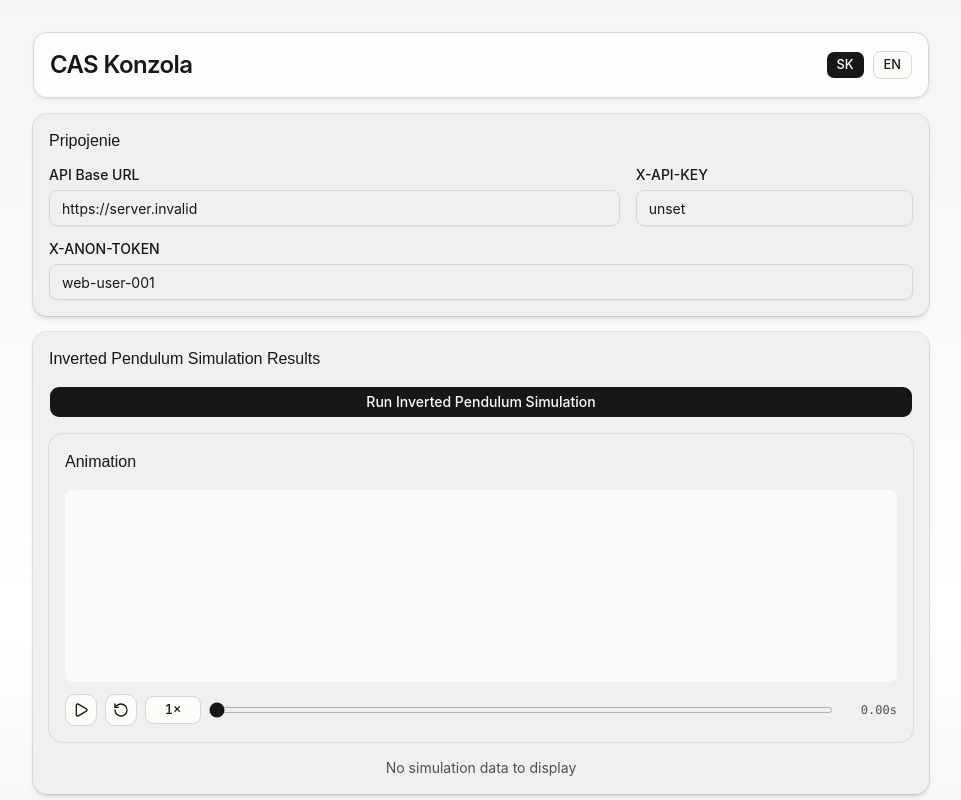
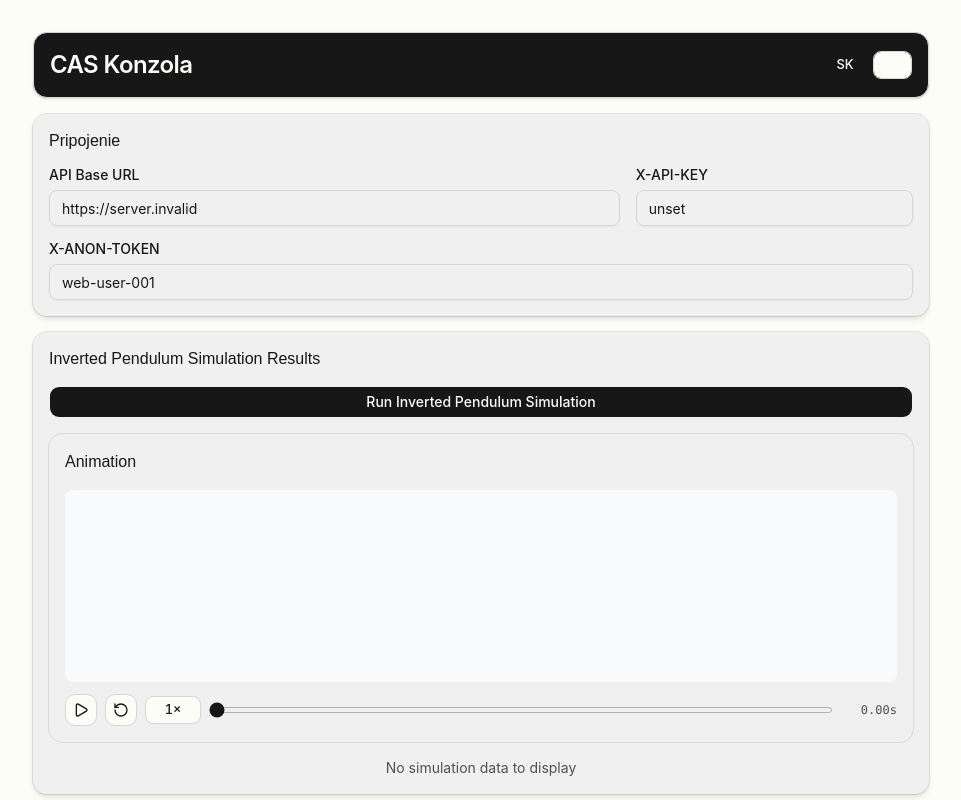
Before and after one commit to Helter5/dynamicas, a React (Vite) app in the folder apps/web/: page /sk/console in a window 1280 px wide. Shown: the top 800 px of the page, without its empty margins (159-1120 px from the left). Built offline with nearby package versions, Linux system fonts and the light colour scheme; no server answers.

Commit message:
edit: zmenil som farbu navbaru a nezmenilo sa to gg

```diff
--- a/apps/web/src/App.tsx
+++ b/apps/web/src/App.tsx
@@ -199,9 +199,10 @@ function CasConsolePage() {
   }
 
   return (
-    <main className="min-h-full bg-gradient-to-b from-stone-100 via-white to-stone-200 p-4 md:p-8">
+    <main className="min-h-full p-4 md:p-8">
       <div className="mx-auto flex w-full max-w-4xl flex-col gap-4">
-        <div className="flex items-center justify-between rounded-xl border bg-white/80 p-4 shadow-sm backdrop-blur">
+
+        <div className="flex items-center justify-between rounded-xl border p-4 shadow-sm bg-foreground text-background">
           <div>
             <h1 className="text-xl font-semibold tracking-tight md:text-2xl">
               {t('title')}
```
